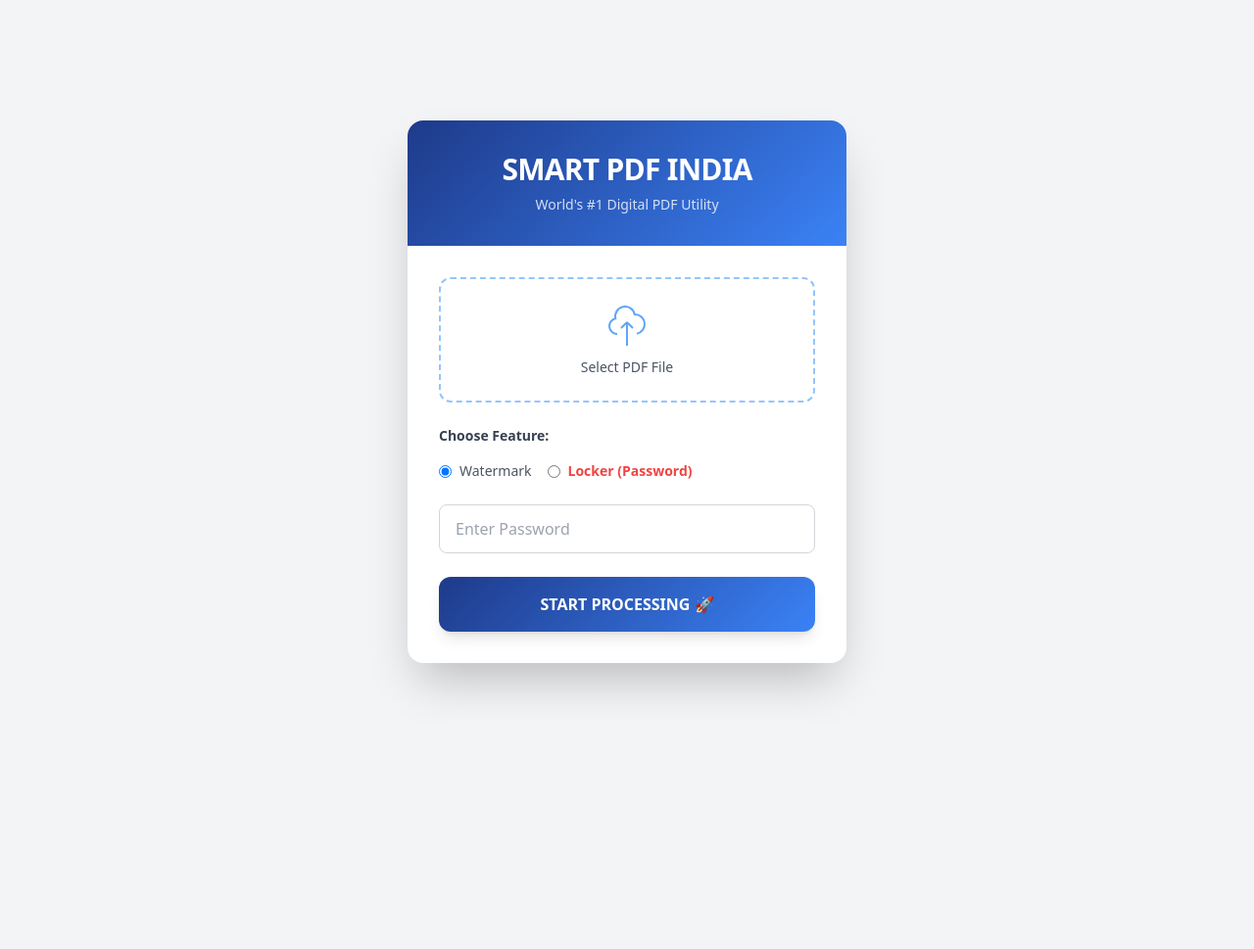
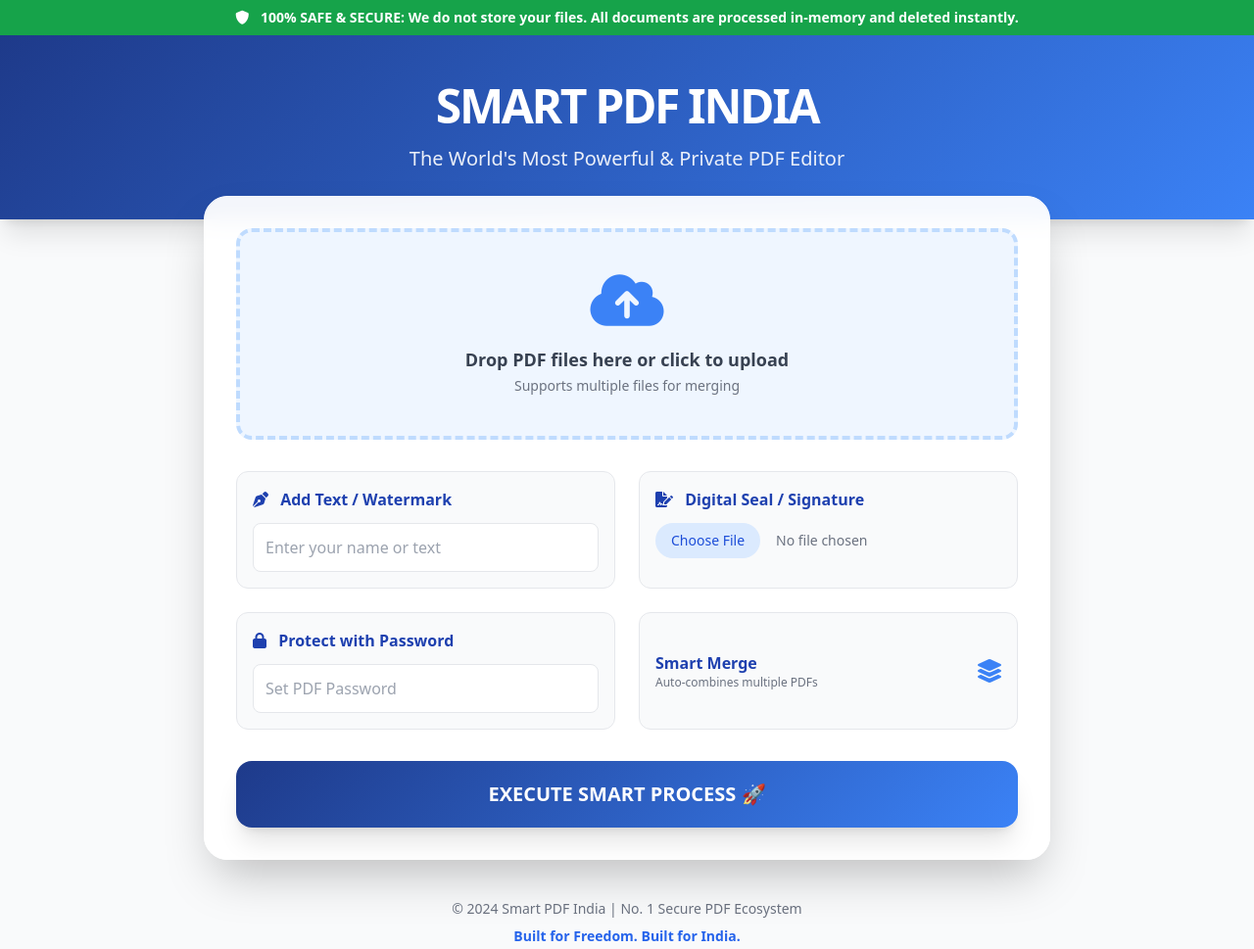
Before and after one commit to farzannnwanii-tech/smart-pdf-india, a website: page index.html in a window 1280 px wide. Shown: the whole page at 98% size. Before the commit the page ends 800 px from the top, so only its background shows below. Drawn offline with nearby package versions, Linux system fonts and the light colour scheme.

Commit message:
Update index.html

```diff
--- a/index.html
+++ b/index.html
@@ -3,64 +3,127 @@
 <head>
     <meta charset="UTF-8">
     <meta name="viewport" content="width=device-width, initial-scale=1.0">
-    <title>SMART PDF INDIA | Pro Tool</title>
+    <title>Smart PDF India | Professional PDF Suite</title>
     <script src="https://cdn.tailwindcss.com"></script>
+    <link href="https://cdnjs.cloudflare.com/ajax/libs/font-awesome/6.0.0/css/all.min.css" rel="stylesheet">
     <style>
-        .gradient-bg { background: linear-gradient(135deg, #1e3a8a 0%, #3b82f6 100%); }
+        .glass-morphism { background: rgba(255, 255, 255, 0.95); backdrop-filter: blur(10px); }
+        .hero-gradient { background: linear-gradient(135deg, #1e3a8a 0%, #3b82f6 100%); }
+        .loading-bar { transition: width 0.5s ease-in-out; }
     </style>
 </head>
-<body class="bg-gray-100 min-h-screen flex items-center justify-center p-4">
-    <div class="max-w-md w-full bg-white rounded-2xl shadow-2xl overflow-hidden">
-        <div class="gradient-bg p-8 text-white text-center">
-            <h1 class="text-3xl font-bold tracking-tight">SMART PDF INDIA</h1>
-            <p class="text-sm opacity-80 mt-2">World's #1 Digital PDF Utility</p>
+<body class="bg-gray-50 min-h-screen font-sans">
+
+    <!-- Safety Banner -->
+    <div class="bg-green-600 text-white py-2 px-4 text-center text-sm font-bold shadow-md">
+        <i class="fas fa-shield-alt mr-2"></i> 100% SAFE & SECURE: We do not store your files. All documents are processed in-memory and deleted instantly.
+    </div>
+
+    <!-- Main Header -->
+    <header class="hero-gradient text-white py-12 px-6 shadow-xl">
+        <div class="max-w-4xl mx-auto text-center">
+            <h1 class="text-5xl font-extrabold tracking-tighter mb-4">SMART PDF INDIA</h1>
+            <p class="text-xl opacity-90">The World's Most Powerful & Private PDF Editor</p>
         </div>
+    </header>
 
-        <div class="p-8">
-            <form action="/upload" method="POST" enctype="multipart/form-data" class="space-y-6">
-                <!-- File Upload Box -->
-                <div id="drop-zone" class="border-2 border-dashed border-blue-300 rounded-xl p-6 text-center hover:border-blue-500 transition">
-                    <input type="file" name="pdf" id="file" class="hidden" accept="application/pdf" required onchange="updateFileName()">
-                    <label for="file" class="cursor-pointer">
-                        <svg class="mx-auto h-12 w-12 text-blue-400" fill="none" stroke="currentColor" viewBox="0 0 24 24"><path d="M7 16a4 4 0 01-.88-7.903A5 5 0 1115.9 6L16 6a5 5 0 011 9.9M15 13l-3-3m0 0l-3 3m3-3v12"/></svg>
-                        <span id="file-name" class="mt-2 block text-sm font-medium text-gray-600 font-bold">Select PDF File</span>
+    <main class="max-w-4xl mx-auto -mt-10 p-4">
+        <div class="glass-morphism rounded-3xl shadow-2xl p-8 border border-white">
+
+            <form id="pdfForm" action="/process" method="POST" enctype="multipart/form-data" class="space-y-8">
+
+                <!-- File Selection Zone -->
+                <div id="dropZone" class="border-4 border-dashed border-blue-200 rounded-2xl p-10 text-center hover:border-blue-500 transition-all cursor-pointer bg-blue-50">
+                    <input type="file" name="pdfs" id="fileInput" class="hidden" accept="application/pdf" multiple required>
+                    <label for="fileInput" class="cursor-pointer">
+                        <i class="fas fa-cloud-upload-alt text-6xl text-blue-500 mb-4"></i>
+                        <span id="fileName" class="block text-lg font-bold text-gray-700">Drop PDF files here or click to upload</span>
+                        <span class="text-sm text-gray-500">Supports multiple files for merging</span>
                     </label>
                 </div>
 
-                <!-- Feature Options -->
-                <div class="space-y-4">
-                    <label class="block text-sm font-semibold text-gray-700">Choose Feature:</label>
-                    <div class="flex items-center space-x-4">
-                        <label class="flex items-center cursor-pointer">
-                            <input type="radio" name="feature" value="watermark" checked class="text-blue-600">
-                            <span class="ml-2 text-sm text-gray-600">Watermark</span>
-                        </label>
-                        <label class="flex items-center cursor-pointer">
-                            <input type="radio" name="feature" value="password" class="text-blue-600">
-                            <span class="ml-2 text-sm text-red-500 font-bold">Locker (Password)</span>
-                        </label>
+                <!-- Tools Grid -->
+                <div class="grid grid-cols-1 md:grid-cols-2 gap-6">
+                    <!-- Watermark & Text -->
+                    <div class="p-4 border rounded-xl bg-gray-50">
+                        <h3 class="font-bold text-blue-800 mb-3"><i class="fas fa-pen-nib mr-2"></i> Add Text / Watermark</h3>
+                        <input type="text" name="watermarkText" placeholder="Enter your name or text" class="w-full p-3 rounded-lg border focus:ring-2 focus:ring-blue-500 outline-none">
+                    </div>
+
+                    <!-- Signature / Seal -->
+                    <div class="p-4 border rounded-xl bg-gray-50">
+                        <h3 class="font-bold text-blue-800 mb-3"><i class="fas fa-file-signature mr-2"></i> Digital Seal / Signature</h3>
+                        <input type="file" name="signature" accept="image/*" class="text-sm text-gray-500 file:mr-4 file:py-2 file:px-4 file:rounded-full file:border-0 file:text-sm file:bg-blue-100 file:text-blue-700 hover:file:bg-blue-200">
+                    </div>
+
+                    <!-- Security -->
+                    <div class="p-4 border rounded-xl bg-gray-50">
+                        <h3 class="font-bold text-blue-800 mb-3"><i class="fas fa-lock mr-2"></i> Protect with Password</h3>
+                        <input type="password" name="password" placeholder="Set PDF Password" class="w-full p-3 rounded-lg border focus:ring-2 focus:ring-blue-500 outline-none">
+                    </div>
+
+                    <!-- Automation -->
+                    <div class="p-4 border rounded-xl bg-gray-50 flex items-center justify-between">
+                        <div>
+                            <h3 class="font-bold text-blue-800">Smart Merge</h3>
+                            <p class="text-xs text-gray-500">Auto-combines multiple PDFs</p>
+                        </div>
+                        <div class="text-2xl text-blue-500"><i class="fas fa-layer-group"></i></div>
                     </div>
                 </div>
 
-                <input type="text" name="passkey" placeholder="Enter Password" class="w-full px-4 py-3 rounded-lg border border-gray-300 focus:ring-2 focus:ring-blue-500 outline-none">
+                <!-- Progress Bar (Hidden by default) -->
+                <div id="progressArea" class="hidden">
+                    <div class="flex justify-between mb-1">
+                        <span class="text-sm font-medium text-blue-700" id="statusText">Processing...</span>
+                        <span class="text-sm font-medium text-blue-700" id="percentText">0%</span>
+                    </div>
+                    <div class="w-full bg-gray-200 rounded-full h-4">
+                        <div id="progressBar" class="bg-blue-600 h-4 rounded-full loading-bar" style="width: 0%"></div>
+                    </div>
+                </div>
 
-                <button type="submit" class="w-full gradient-bg text-white font-bold py-4 rounded-xl shadow-lg hover:scale-105 transition transform">
-                    START PROCESSING 🚀
+                <button type="submit" onclick="startLoading()" class="w-full hero-gradient text-white font-black py-5 rounded-2xl shadow-xl hover:scale-[1.02] transition-transform text-xl flex items-center justify-center">
+                    EXECUTE SMART PROCESS 🚀
                 </button>
+
             </form>
         </div>
-    </div>
+
+        <footer class="mt-10 text-center text-gray-500 text-sm">
+            <p>&copy; 2024 Smart PDF India | No. 1 Secure PDF Ecosystem</p>
+            <p class="mt-2 font-bold text-blue-600">Built for Freedom. Built for India.</p>
+        </footer>
+    </main>
 
     <script>
-        // File select karne par naam dikhane ke liye
-        function updateFileName() {
-            const input = document.getElementById('file');
-            const fileName = document.getElementById('file-name');
-            if (input.files.length > 0) {
-                fileName.innerHTML = "Selected: " + input.files[0].name;
-                fileName.classList.add("text-blue-600");
-                document.getElementById('drop-zone').classList.add("bg-blue-50");
+        const fileInput = document.getElementById('fileInput');
+        const fileName = document.getElementById('fileName');
+        const progressArea = document.getElementById('progressArea');
+        const progressBar = document.getElementById('progressBar');
+        const percentText = document.getElementById('percentText');
+
+        fileInput.addEventListener('change', (e) => {
+            const files = e.target.files;
+            if (files.length > 0) {
+                fileName.innerText = files.length > 1 ? `${files.length} Files Selected` : files[0].name;
             }
+        });
+
+        function startLoading() {
+            if(fileInput.files.length === 0) return;
+            progressArea.classList.remove('hidden');
+            let width = 0;
+            const interval = setInterval(() => {
+                if (width >= 95) {
+                    clearInterval(interval);
+                } else {
+                    width += Math.random() * 10;
+                    if(width > 95) width = 95;
+                    progressBar.style.width = width + '%';
+                    percentText.innerText = Math.floor(width) + '%';
+                }
+            }, 400);
         }
     </script>
 </body>
```
